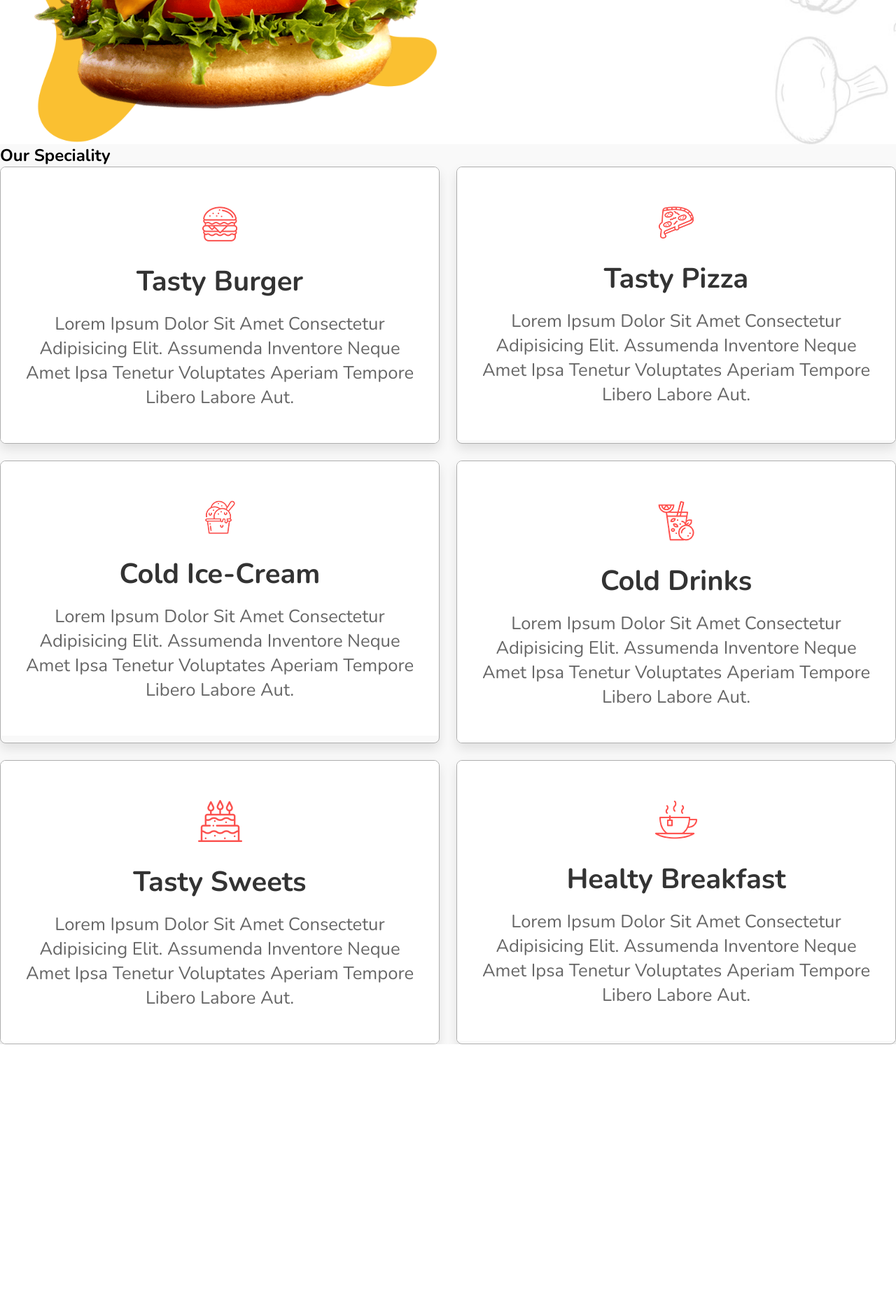
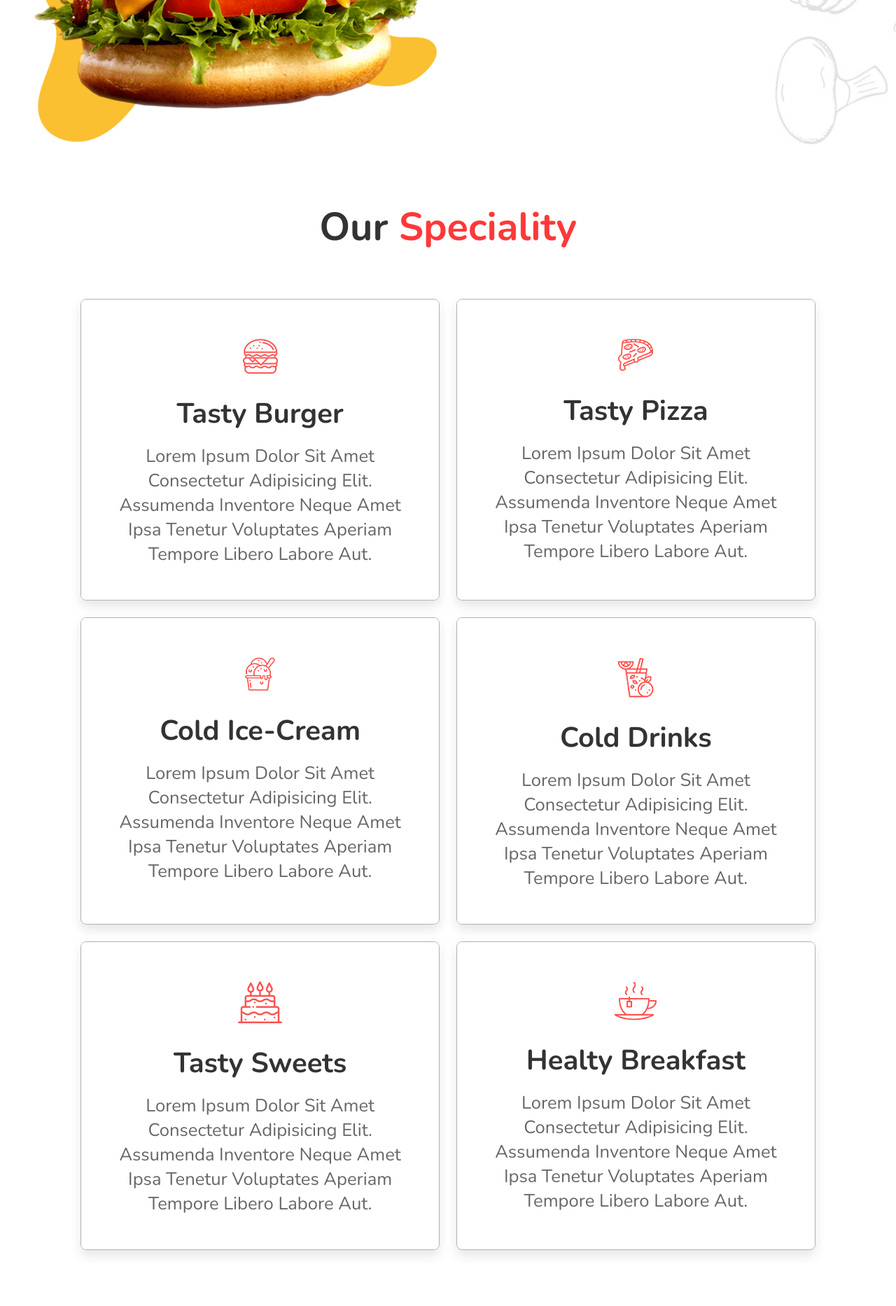
Before and after one commit to salilgupta332/Speedy-Bites, a Django app: page / in a window 1280 px wide. Shown: the part 645-2511 px from the top of the page at 70% size. Before the commit the page ends 2137 px from the top, so only its background shows below. Run offline with Django 5.2, Linux system fonts and the light colour scheme; parts of the project's set-up code (start-up, migrations or seed data) failed here and were passed over.

Commit message:
speciality updated

```diff
--- a/static/css/landing_page.css
+++ b/static/css/landing_page.css
@@ -362,6 +362,22 @@
   }
 }
 
+.speciality {
+  padding: 5rem 9%;
+  background-color: #fff;
+  text-align: center;
+}
+
+.speciality .heading {
+  font-size: 3.5rem;
+  color: #333;
+  margin-bottom: 4rem;
+}
+
+.speciality .heading span {
+  color: var(--red);
+}
+
 .speciality .box-container{
   display: flex;
   flex-wrap: wrap;
```
